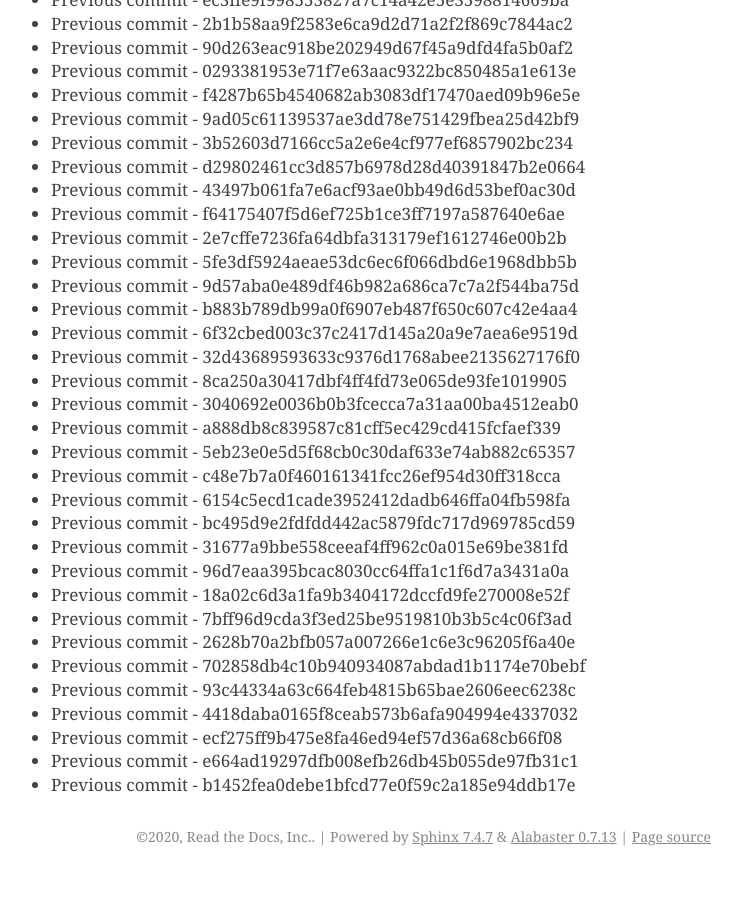
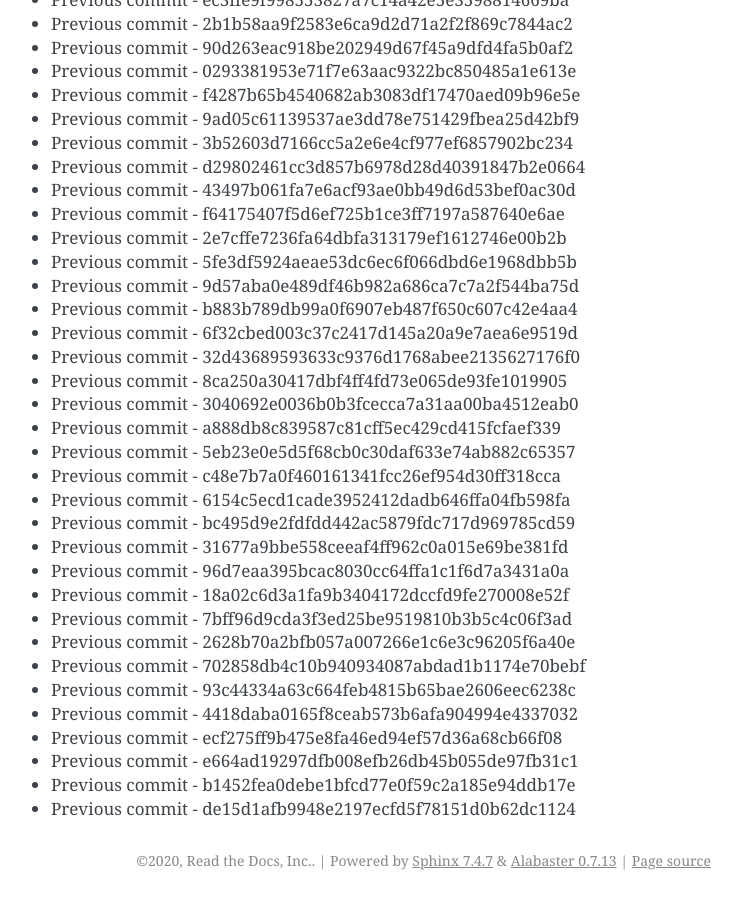
Before and after one commit to readthedocs/rtd-git-stresstest, a Sphinx documentation site: the page built from docs/updates.rst, in a window 1280 px wide and 900 px high, scrolled down 12792 px. Shown: the whole window, without its empty margins (399-1141 px from the left). Built offline with Sphinx 7.4.7, drawn with Linux system fonts in a browser that asks for light colours; before the commit the page ends 13668 px from its top, so only the background shows below that.

Commit message:
Generating commit from previous: de15d1afb9948e2197ecfd5f78151d0b62dc1124

```diff
--- a/docs/updates.rst
+++ b/docs/updates.rst
@@ -569,3 +569,4 @@ It can be tested for any performance characteristics.
 * Previous commit - ecf275ff9b475e8fa46ed94ef57d36a68cb66f08
 * Previous commit - e664ad19297dfb008efb26db45b055de97fb31c1
 * Previous commit - b1452fea0debe1bfcd77e0f59c2a185e94ddb17e
+* Previous commit - de15d1afb9948e2197ecfd5f78151d0b62dc1124
```
